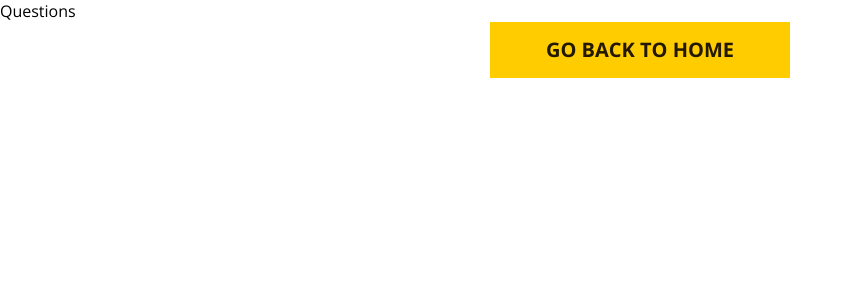
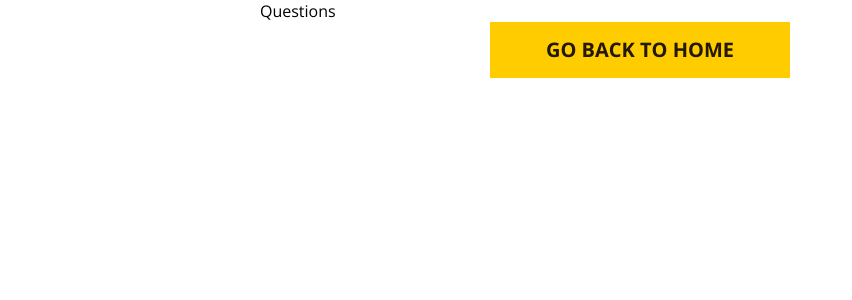
Before and after one commit to dizefurkan/trivia-app, a React (Create React App) app: page /questions in a window 1280 px wide. Shown: the top 300 px of the page, without its empty margins (0-852 px from the left). Built offline with nearby package versions, Linux system fonts and the light colour scheme.

Commit message:
container separated and created component inside theme

```diff
--- a/src/components/Questions/index.tsx
+++ b/src/components/Questions/index.tsx
@@ -1,5 +1,6 @@
 import React from 'react';
 import Button from 'src/theme/Button';
+import Container from 'src/theme/Container';
 
 const Questions: React.FC = () => {
   const buttonProps = {
@@ -10,12 +11,12 @@ const Questions: React.FC = () => {
   };
 
   return (
-    <div>
+    <Container>
       Questions
       <Button
         {...buttonProps}
       />
-    </div>
+    </Container>
   );
 }
 
--- a/src/components/Welcome/index.tsx
+++ b/src/components/Welcome/index.tsx
@@ -2,6 +2,7 @@ import React from 'react';
 import S from './style';
 import Header from 'src/components/partials/Header';
 import Button from 'src/theme/Button';
+import Container from 'src/theme/Container';
 
 const Welcome: React.FC = () => {
   const buttonProps = {
@@ -15,13 +16,13 @@ const Welcome: React.FC = () => {
   };
 
   return (
-    <S.Container>
+    <Container>
       <Header />
       <S.Description>An app for job</S.Description>
       <Button
         {...buttonProps}
       />
-    </S.Container>
+    </Container>
   );
 };
 
--- a/src/components/Welcome/style.js
+++ b/src/components/Welcome/style.js
@@ -1,10 +1,6 @@
 import styled from 'styled-components';
 
 export default {
-	'Container': styled.div`
-		max-width: 1200px;
-		margin: auto;
-	`,
 	'Description': styled.p`
 		font-size: 16px;
 		text-align: center;
--- /dev/null
+++ b/src/theme/Container/index.tsx
@@ -0,0 +1,10 @@
+import React from 'react';
+import S from './style';
+
+const Container: React.FC = (props) => {
+  const { children } = props;
+
+  return <S.Container>{children}</S.Container>
+}
+
+export default Container;
--- /dev/null
+++ b/src/theme/Container/style.js
@@ -0,0 +1,8 @@
+import styled from 'styled-components';
+
+export default {
+  'Container': styled.div`
+		max-width: 760px;
+		margin: auto;
+	`,
+};
```
